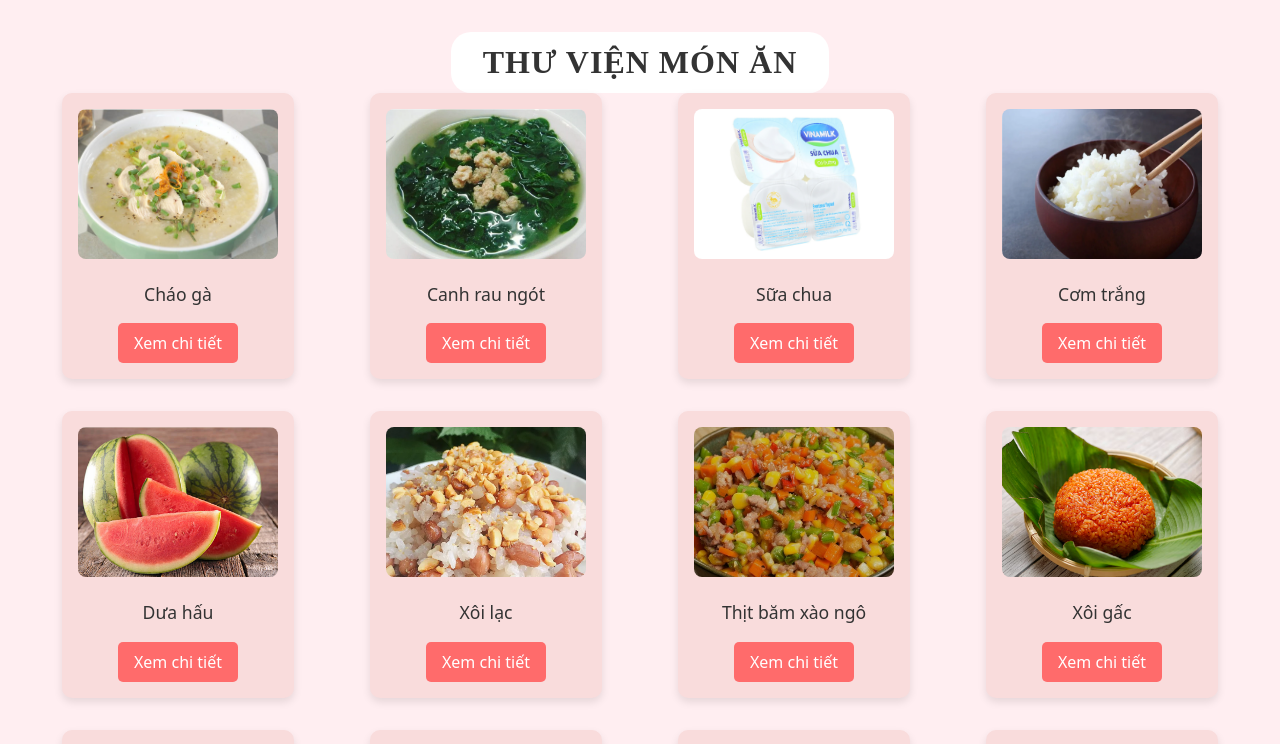
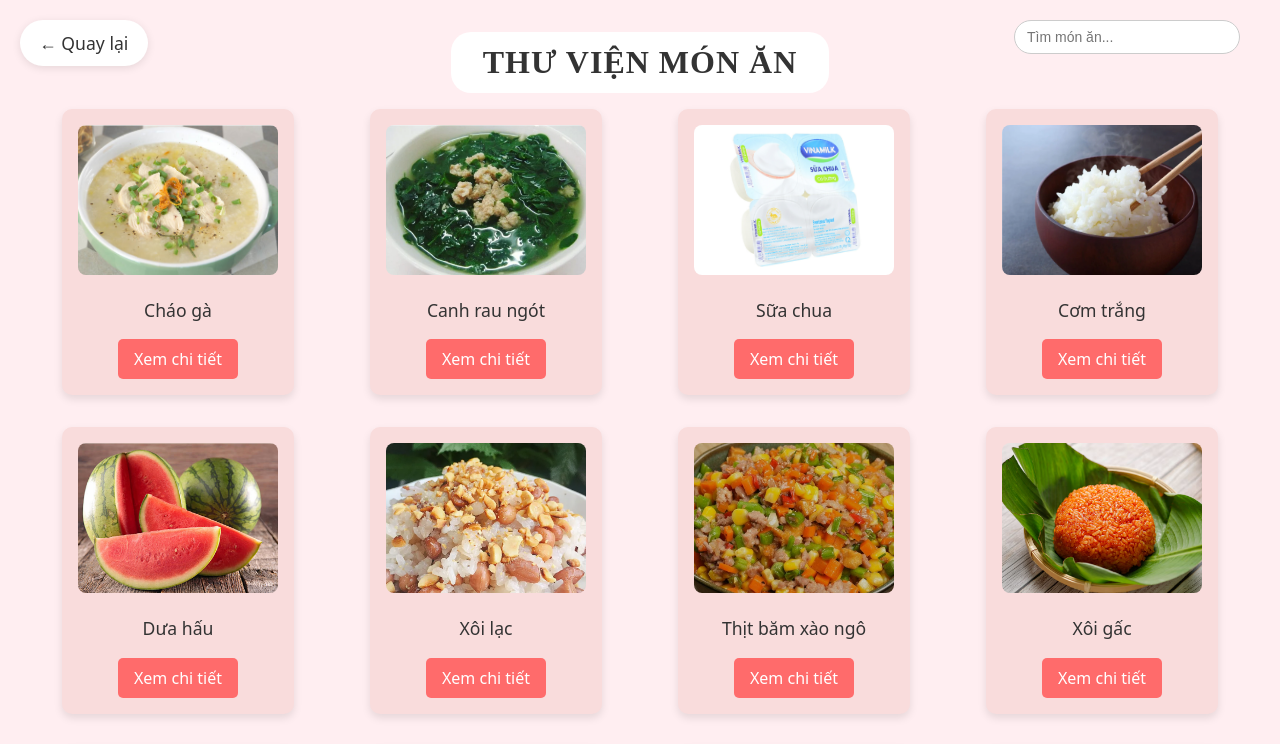
Before and after one commit to lehantuongvy-stack/project_BTL_CDCNMP, a React (Vite) app in the folder dinhduong/: page / in a window 1280 px wide. Shown: the top 744 px of the page. Built offline with nearby package versions, Linux system fonts and the light colour scheme.

Commit message:
update thư viện món ăn, chi tiết món ăn 26/09

```diff
--- /dev/null
+++ b/dinhduong/src/components/Header.css
@@ -0,0 +1,23 @@
+.header {
+  position: relative;
+  width: 100%;
+}
+
+.back-btn {
+  position: absolute;
+  top: 20px;
+  left: 20px;
+  background: white;
+  border: 1px solid #ddd;
+  padding: 6px 14px;
+  border-radius: 20px;
+  cursor: pointer;
+  font-size: 14px;
+  font-weight: 500;
+  color: #333;
+  transition: background 0.2s ease;
+}
+
+.back-btn:hover {
+  background: #f1f1f1;
+}
--- a/dinhduong/src/pages/thuvienmonan.jsx
+++ b/dinhduong/src/pages/thuvienmonan.jsx
@@ -1,6 +1,7 @@
-import React from "react";
+import React, { useState } from "react";
 import { Link } from "react-router-dom";
 import "../styles/thuvienmonan.css";
+
 
 function ThuvienMonan() {
   const monAn = [
@@ -22,15 +23,32 @@ function ThuvienMonan() {
     { id: 16, ten: "Cháo đậu xanh", anh: "/src/assets/chao-dau-xanh.jpg" },
   ];
 
+  const [search, setSearch] = useState("");
+
+  const filteredMonAn = monAn.filter((item) =>
+    item.ten.toLowerCase().includes(search.toLowerCase())
+  );
+
   return (
     <div className="thu-vien">
+      <div><Link to="/" className="back-btn">← Quay lại</Link></div>
+      {/* Ô tìm kiếm góc trên bên phải */}
+      <input
+        type="text"
+        className="search-box"
+        placeholder="Tìm món ăn..."
+        value={search}
+        onChange={(e) => setSearch(e.target.value)}
+      />
+
+      {/* Tiêu đề ở chính giữa */}
       <h1 className="title">THƯ VIỆN MÓN ĂN</h1>
+
       <div className="grid">
-        {monAn.map((item) => (
+        {filteredMonAn.map((item) => (
           <div className="card" key={item.id}>
             <img src={item.anh} alt={item.ten} />
             <p>{item.ten}</p>
-            {/* Nút link sang trang chi tiết */}
             <Link to={`/mon/${item.id}`} className="detail-btn">
               Xem chi tiết
             </Link>
--- a/dinhduong/src/styles/monan.css
+++ b/dinhduong/src/styles/monan.css
@@ -37,7 +37,7 @@ h1 {
     font-size: 2rem;
     font-weight: bold;
     text-align: left;
-    margin: 1rem 0 2rem 0;
+    margin: 4rem 0 2rem 0;
     background-color: white;
     display: inline-block;
     padding: 0.8rem 2rem;
@@ -108,7 +108,7 @@ li::before {
     left: 0;
 }
 
-@media (max-width: 768px) {
+/* @media (max-width: 768px) {
     .detail-content {
         grid-template-columns: 1fr;
     }
@@ -121,4 +121,4 @@ li::before {
         margin-left: 0;
         text-align: center;
     }
-}
+} */
--- a/dinhduong/src/styles/thuvienmonan.css
+++ b/dinhduong/src/styles/thuvienmonan.css
@@ -8,6 +8,8 @@
   padding: 2rem;
   box-sizing: border-box;
   text-align: center;
+  position: relative;
+
 }
 
 .title {
@@ -15,6 +17,8 @@
   font-weight: bold;
   margin-bottom: 2rem;
   color: #333;
+  text-align: center;
+  margin-bottom: 3rem;
 }
 
 .grid {
@@ -24,6 +28,7 @@
   width: 100%;
   gap: 2rem;
   justify-items: center;
+  margin-top: 1rem;
 }
 
 .card {
@@ -67,3 +72,57 @@
 .detail-btn:hover {
   background-color: #ff5252;
 }
+
+
+.header {
+  display: flex;
+  justify-content: space-between; /* title bên trái, search bên phải */
+  align-items: center;
+  width: 100%;
+  max-width: 1200px;
+  margin-bottom: 2rem;
+}
+
+.search-box {
+  position: absolute;
+  top: 20px;
+  right: 40px;
+  padding: 8px 12px;
+  border: 1px solid #ccc;
+  border-radius: 20px;
+  font-size: 14px;
+  outline: none;
+  width: 200px;
+  transition: border 0.2s ease;
+}
+
+.search-box:focus {
+  border: 1px solid #ff6b6b;
+}
+
+.back-btn {
+    position: absolute;
+    top: 20px;
+    left: 20px;
+    display: flex;
+    align-items: center;
+    gap: 0.5rem;
+    color: #333;
+    text-decoration: none;
+    font-size: 1.1rem;
+    margin-bottom: 1rem;
+    width: fit-content;
+    background-color: white;
+    padding: 0.6rem 1.2rem;
+    border-radius: 25px;
+    transition: all 0.3s ease;
+    box-shadow: 0 2px 8px rgba(0, 0, 0, 0.1);
+}
+
+
+
+.back-btn:hover {
+    transform: translateX(-5px);
+    box-shadow: 0 4px 12px rgba(0, 0, 0, 0.15);
+    background-color: #f8f8f8;
+}
```
Also changed, not shown: dinhduong/src/components/Header.jsx (added, +17 -0 lines).
